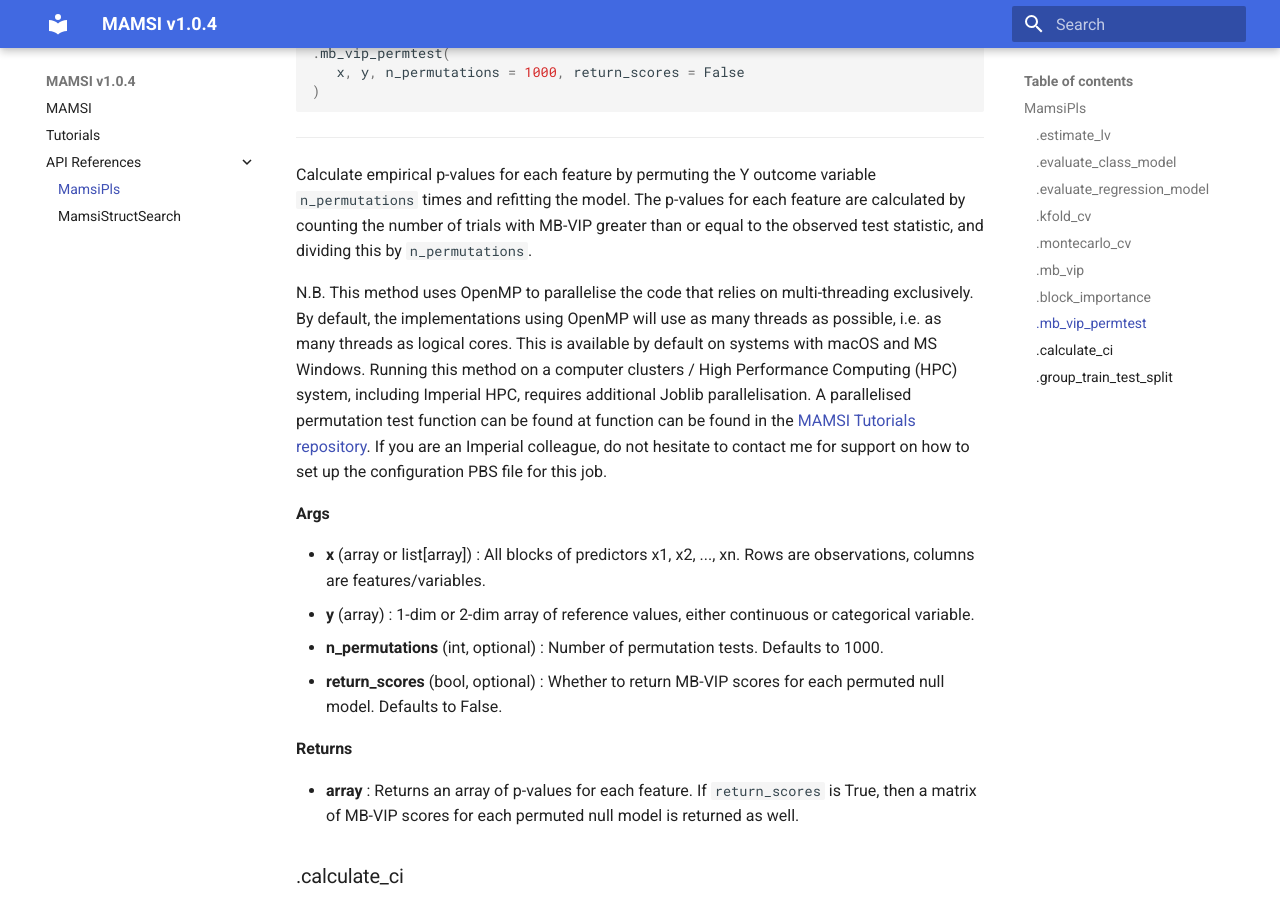
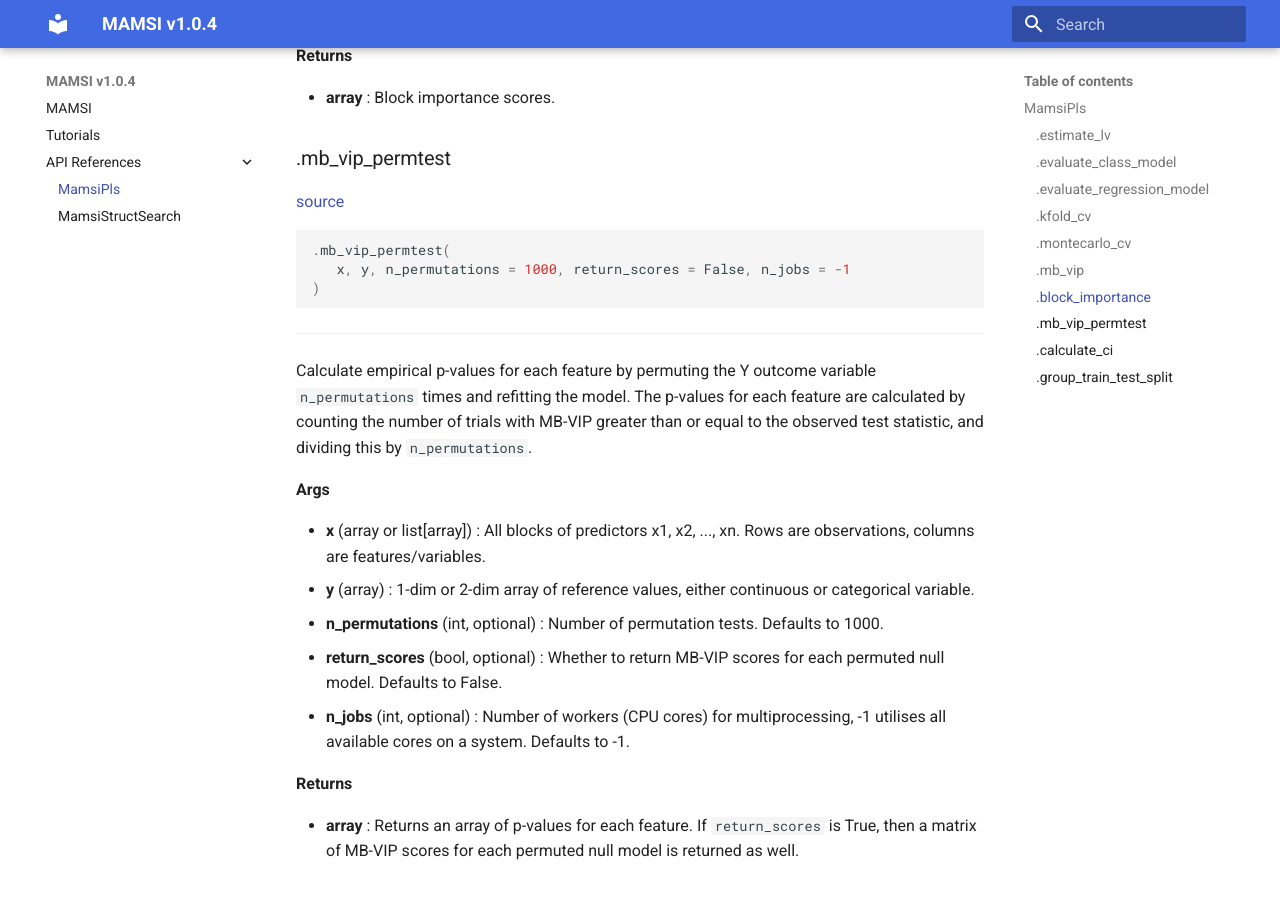
Before and after one commit to kopeckylukas/py-mamsi, an MkDocs documentation site: the page built from docs/api_references/MamsiPls.md, in a window 1280 px wide and 900 px high, scrolled down 8073 px. Built offline with MkDocs 1.6.1 and Material for MkDocs 9.7.7, drawn with Linux system fonts in a browser that asks for light colours; some of the changed text lies outside the part shown.

Commit message:
update docs

````diff
--- a/docs/api_references/MamsiPls.md
+++ b/docs/api_references/MamsiPls.md
@@ -2,7 +2,7 @@
 
 
 ## MamsiPls
-[source](https://github.com/kopeckylukas/py-mamsi/blob/main/mamsi/mamsi_pls.py/#L22)
+[source](https://github.com/kopeckylukas/py-mamsi/blob/main/mamsi/mamsi_pls.py/#L23)
 ```python
 MamsiPls(
    n_components = 2, full_svd = False, method = 'NIPALS', standardize = True,
@@ -83,13 +83,13 @@
 
 
 ### .estimate_lv
-[source](https://github.com/kopeckylukas/py-mamsi/blob/main/mamsi/mamsi_pls.py/#L92)
+[source](https://github.com/kopeckylukas/py-mamsi/blob/main/mamsi/mamsi_pls.py/#L93)
 ```python
 .estimate_lv(
    x, y, groups = None, max_components = 10, classification = True, metric = 'auc',
    method = 'kfold', n_splits = 5, repeats = 100, test_size = 0.2, random_state = 42,
    plateau_threshold = 0.01, increase_threshold = 0.05, get_scores = False,
-   savefig = False, **kwargs
+   savefig = False, n_jobs = -1, **kwargs
 )
 ```
 
@@ -123,6 +123,8 @@
 * **increase_threshold** (float, optional) : Minimum increase to be considered a bend. Must be non-negative.. Defaults to 0.05.
 * **get_scores** (bool, optional) : Whether to retun measured mean scores. Defaults to False.
 * **savefig** (bool, optional) : Whether to save the plot as a figure. If True, argument `fname` has to be provided. Defaults to False.
+* **n_jobs** (int, optional) : Number of workers (CPU cores) for multiprocessing, -1 utilises all available cores on a system.
+    Defaults to -1.
 * **kwargs**  : Additional keyword arguments to be passed to plt.savefig(), fname required to save .
 
 
@@ -139,7 +141,7 @@
 
 
 ### .evaluate_class_model
-[source](https://github.com/kopeckylukas/py-mamsi/blob/main/mamsi/mamsi_pls.py/#L259)
+[source](https://github.com/kopeckylukas/py-mamsi/blob/main/mamsi/mamsi_pls.py/#L262)
 ```python
 .evaluate_class_model(
    x, y
@@ -162,7 +164,7 @@
 
 
 ### .evaluate_regression_model
-[source](https://github.com/kopeckylukas/py-mamsi/blob/main/mamsi/mamsi_pls.py/#L300)
+[source](https://github.com/kopeckylukas/py-mamsi/blob/main/mamsi/mamsi_pls.py/#L303)
 ```python
 .evaluate_regression_model(
    x, y
@@ -185,10 +187,11 @@
 
 
 ### .kfold_cv
-[source](https://github.com/kopeckylukas/py-mamsi/blob/main/mamsi/mamsi_pls.py/#L342)
+[source](https://github.com/kopeckylukas/py-mamsi/blob/main/mamsi/mamsi_pls.py/#L345)
 ```python
 .kfold_cv(
-   x, y, groups = None, classification = True, return_train = False, n_splits = 5
+   x, y, groups = None, classification = True, return_train = False, n_splits = 5,
+   n_jobs = -1
 )
 ```
 
@@ -206,6 +209,8 @@
 * **classification** (bool, optional) : Whether the outcome is a categorical variable. Defaults to True.
 * **return_train** (bool, optional) : Whether to return evaluation metrics for training set. Defaults to False.
 * **n_splits** (int, optional) : Number of splits for k-fold cross-validation. Defaults to 5.
+* **n_jobs** (int, optional) : Number of workers (CPU cores) for multiprocessing, -1 utilises all available cores on a system.
+    Defaults to -1.
 
 
 **Returns**
@@ -215,11 +220,11 @@
 
 
 ### .montecarlo_cv
-[source](https://github.com/kopeckylukas/py-mamsi/blob/main/mamsi/mamsi_pls.py/#L492)
+[source](https://github.com/kopeckylukas/py-mamsi/blob/main/mamsi/mamsi_pls.py/#L513)
 ```python
 .montecarlo_cv(
    x, y, groups = None, classification = True, return_train = False, test_size = 0.2,
-   repeats = 10, random_state = 42
+   repeats = 10, random_state = 42, n_jobs = -1
 )
 ```
 
@@ -239,6 +244,8 @@
 * **test_size** (float, optional) : Proportion of the dataset to include in the test split. Defaults to 0.2.
 * **repeats** (int, optional) : Number of MCCV repeats. Defaults to 10.
 * **random_state** (int, optional) : Generates a sequence of random splits to control MCCV. Defaults to 42.
+* **n_jobs** (int, optional) : Number of workers (CPU cores) for multiprocessing, -1 utilises all available cores on a system.
+    Defaults to -1.
 
 
 **Returns**
@@ -248,7 +255,7 @@
 
 
 ### .mb_vip
-[source](https://github.com/kopeckylukas/py-mamsi/blob/main/mamsi/mamsi_pls.py/#L642)
+[source](https://github.com/kopeckylukas/py-mamsi/blob/main/mamsi/mamsi_pls.py/#L682)
 ```python
 .mb_vip(
    plot = True, get_scores = False, savefig = False, **kwargs
@@ -276,7 +283,7 @@
 
 
 ### .block_importance
-[source](https://github.com/kopeckylukas/py-mamsi/blob/main/mamsi/mamsi_pls.py/#L686)
+[source](https://github.com/kopeckylukas/py-mamsi/blob/main/mamsi/mamsi_pls.py/#L726)
 ```python
 .block_importance(
    block_labels = None, normalised = True, plot = True, get_scores = False,
@@ -307,10 +314,10 @@
 
 
 ### .mb_vip_permtest
-[source](https://github.com/kopeckylukas/py-mamsi/blob/main/mamsi/mamsi_pls.py/#L777)
+[source](https://github.com/kopeckylukas/py-mamsi/blob/main/mamsi/mamsi_pls.py/#L817)
 ```python
 .mb_vip_permtest(
-   x, y, n_permutations = 1000, return_scores = False
+   x, y, n_permutations = 1000, return_scores = False, n_jobs = -1
 )
 ```
 
@@ -319,14 +326,6 @@
 refitting the model. The p-values for each feature are calculated by counting the number of trials with
 MB-VIP greater than or equal to the observed test statistic, and dividing this by `n_permutations`.
 
-N.B. This method uses OpenMP to parallelise the code that relies on multi-threading exclusively. By default,
-the implementations using OpenMP will use as many threads as possible, i.e. as many threads as logical cores.
-This is available by default on systems with macOS and MS Windows.
-Running this method on a computer clusters / High Performance Computing (HPC) system, including Imperial HPC, requires
-additional Joblib parallelisation. A parallelised permutation test function can be found at function can be found in the
-[MAMSI Tutorials repository](https://github.com/kopeckylukas/py-mamsi-tutorials). If you are an Imperial colleague,
-do not hesitate to contact me for support on how to set up the configuration PBS file for this job.
-
 
 **Args**
 
@@ -334,6 +333,8 @@
 * **y** (array) : 1-dim or 2-dim array of reference values, either continuous or categorical variable.
 * **n_permutations** (int, optional) : Number of permutation tests. Defaults to 1000.
 * **return_scores** (bool, optional) : Whether to return MB-VIP scores for each permuted null model. Defaults to False.
+* **n_jobs** (int, optional) : Number of workers (CPU cores) for multiprocessing, -1 utilises all available cores on a system.
+    Defaults to -1.
 
 
 **Returns**
@@ -342,7 +343,7 @@
 for each permuted null model is returned as well.
 
 ### .calculate_ci
-[source](https://github.com/kopeckylukas/py-mamsi/blob/main/mamsi/mamsi_pls.py/#L840)
+[source](https://github.com/kopeckylukas/py-mamsi/blob/main/mamsi/mamsi_pls.py/#L872)
 ```python
 .calculate_ci(
    data, ci_level = 0.9, dropna = True
@@ -371,7 +372,7 @@
 
 
 ### .group_train_test_split
-[source](https://github.com/kopeckylukas/py-mamsi/blob/main/mamsi/mamsi_pls.py/#L883)
+[source](https://github.com/kopeckylukas/py-mamsi/blob/main/mamsi/mamsi_pls.py/#L915)
 ```python
 .group_train_test_split(
    x, y, gropus = None, test_size = 0.2, random_state = 42
````
Also changed, not shown: docs/index.md (+2 -0 lines).
